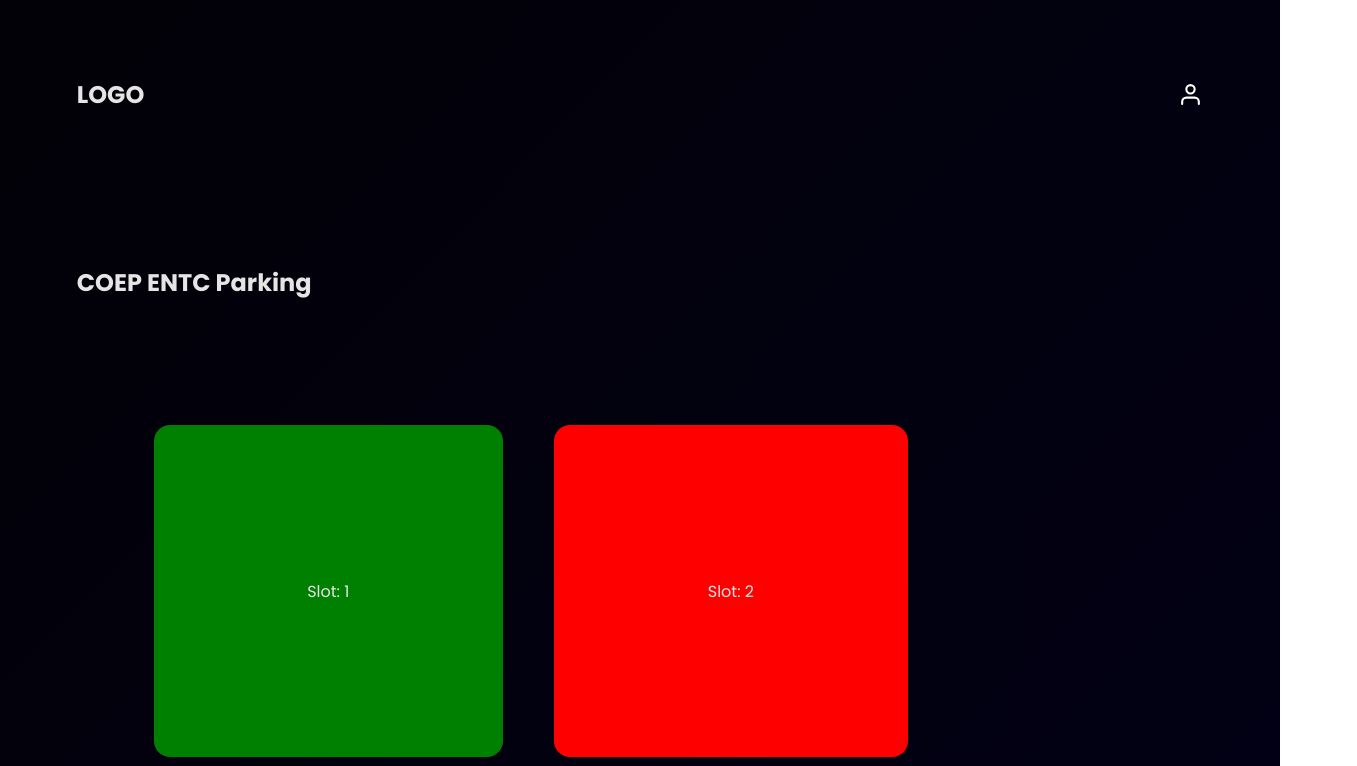
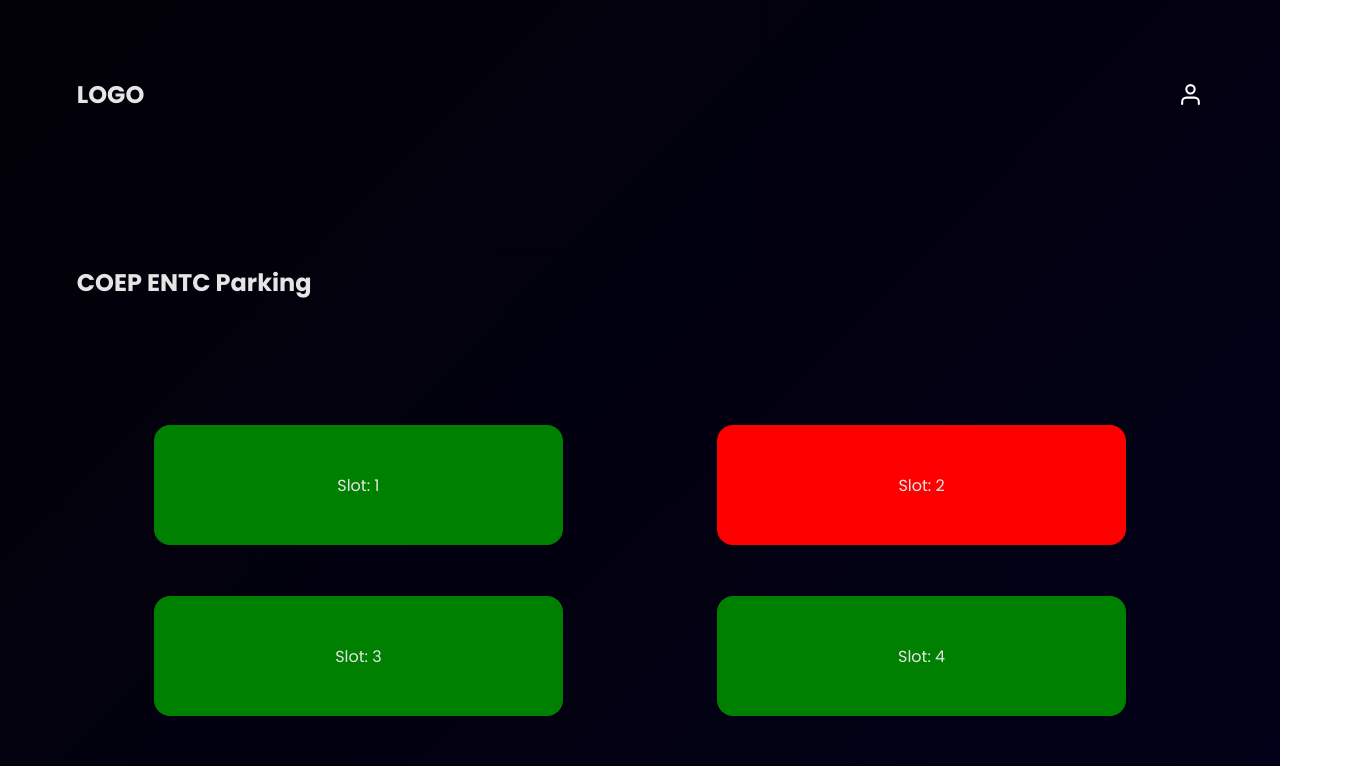
Before and after one commit to vaibhav1663/Parking-Management-System, a React (Create React App) app: page / in a window 1280 px wide. Shown: the top 766 px of the page, 1357 px wide, since content can reach past the window. Built offline with nearby package versions, Linux system fonts and the light colour scheme.

Commit message:
minor styling additions

```diff
--- a/src/components/Layout/Layout.scss
+++ b/src/components/Layout/Layout.scss
@@ -3,15 +3,19 @@
 }
 .app__layout-schematic{
     display: flex;
+    justify-content: space-between;
     padding: 6vw;
-    width: 100vw;
+    width: 88vw;
     flex-wrap: wrap;
     gap: 4vw;
     margin-top: 6vh;
 }
 .app__layout-schematic-cont{
-    padding: 12vw;
+    display: flex;
+    width: 32vw;
+    height: 15vh;
     border-radius: 2vh;
     cursor: pointer;
     align-items: center;
+    place-content: center;
 }
```
